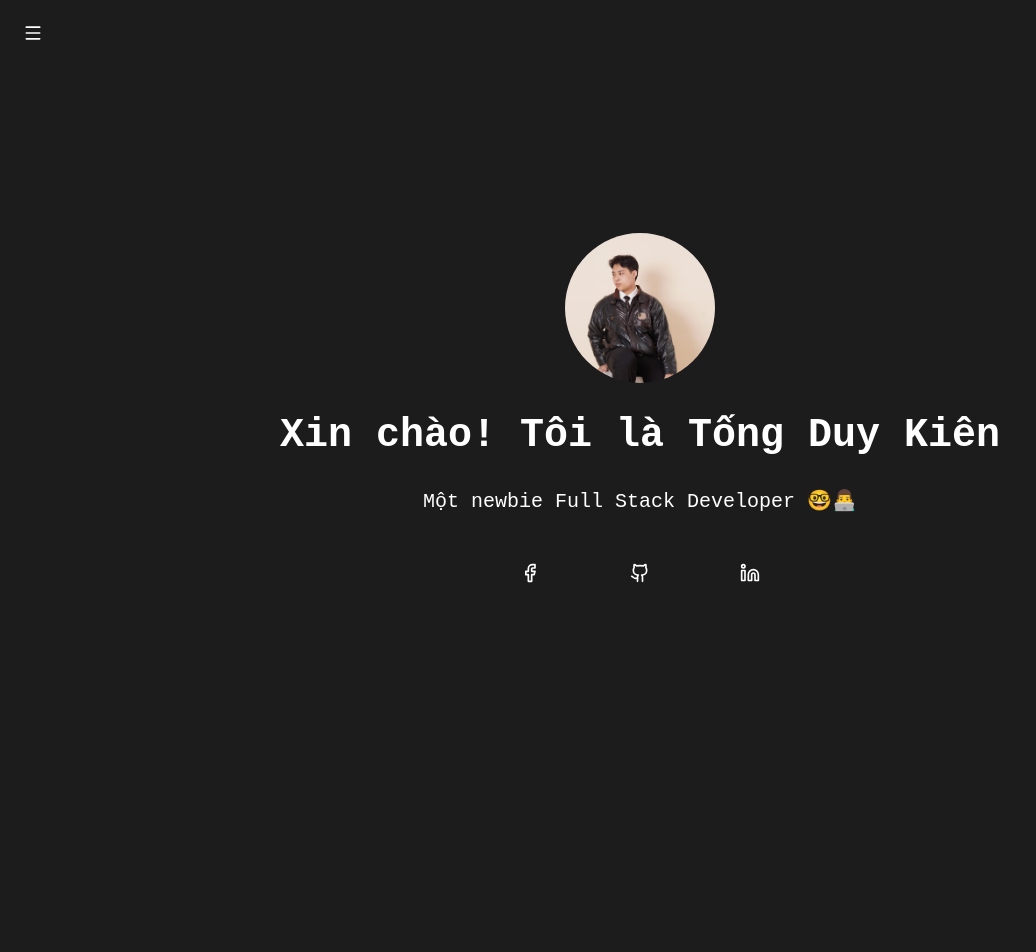
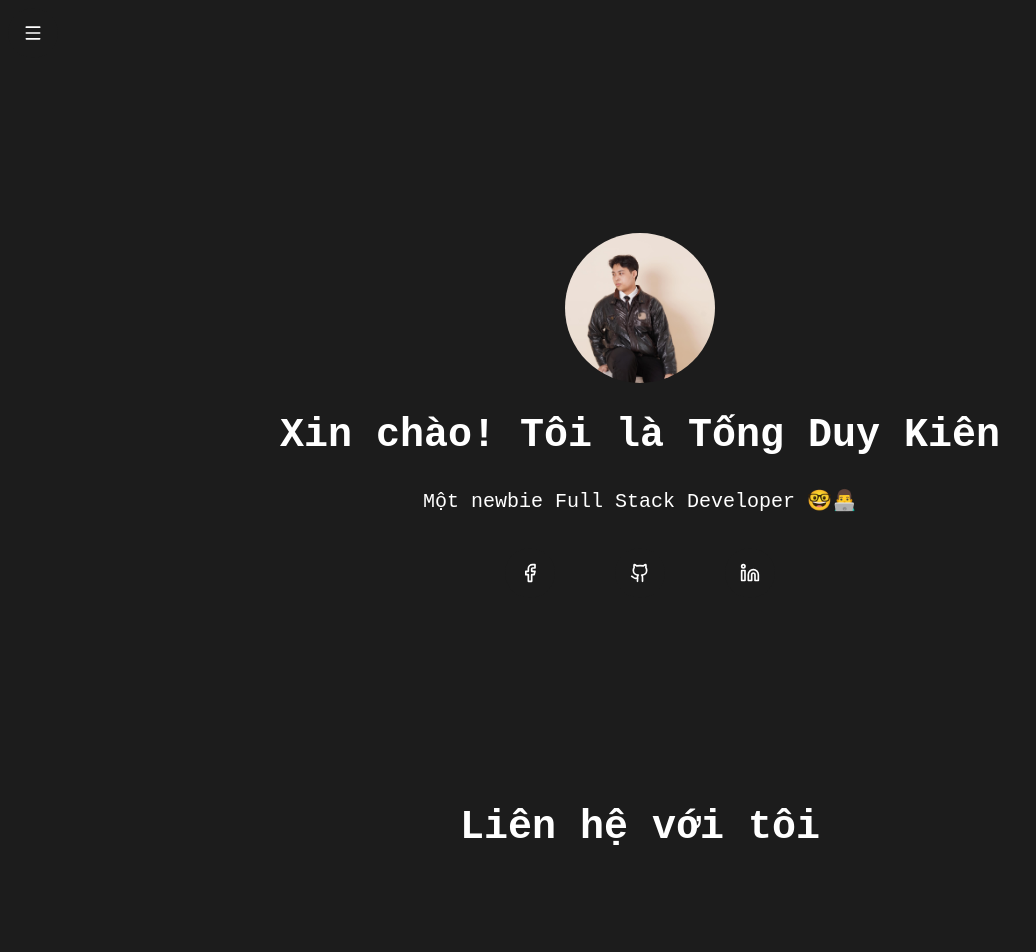
Before and after one commit to kencrimsonIT/Portfolio, a React (Create React App) app: page / in a window 1280 px wide. Shown: the top 952 px of the page, without its empty margins (0-1036 px from the left). Before the commit the page ends 800 px from the top, so only its background shows below. Built offline with nearby package versions, Linux system fonts and the light colour scheme.

Commit message:
UPDATE: Add contact section into the main frame

```diff
--- a/src/App.jsx
+++ b/src/App.jsx
@@ -1,10 +1,12 @@
 import './App.css';
 import Home from "./Homepage/Home";
+import Contact from "./Components/Contact";
 
 const App = () => {
   return (
       <>
         <Home />
+        <Contact />
       </>
   );
 }
```
